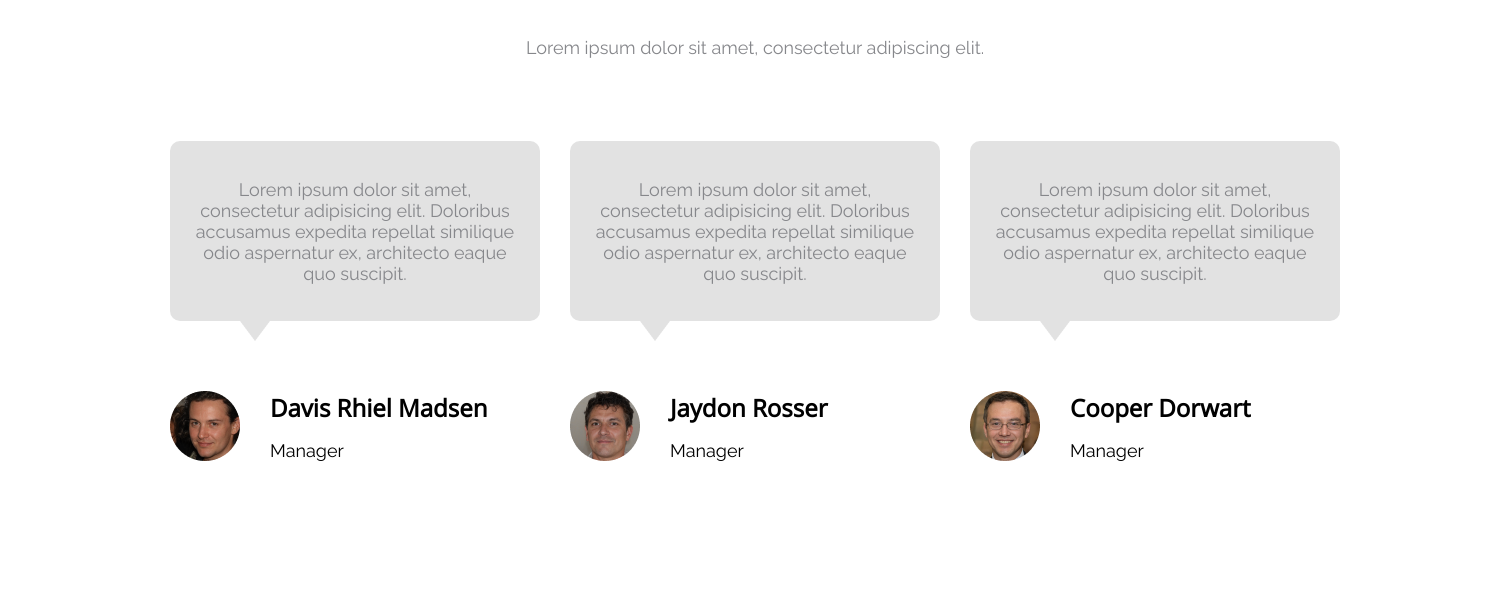
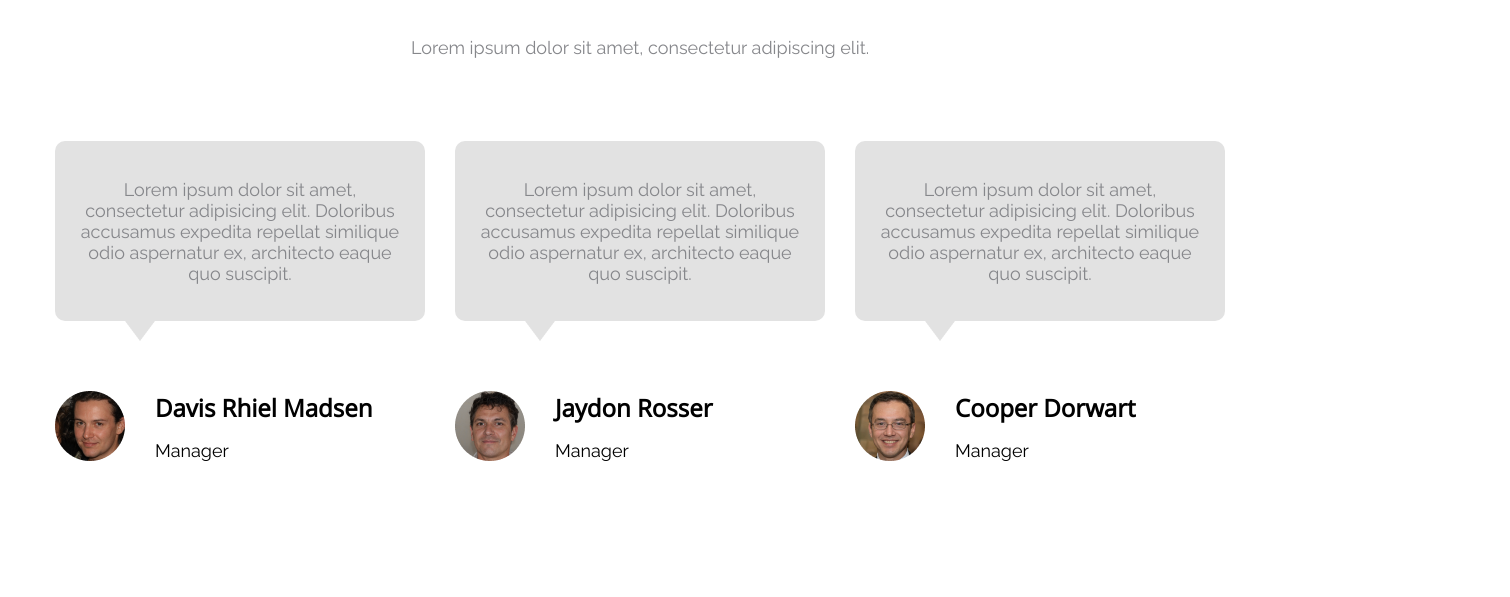
Before and after one commit to VadimGordeev/HW7, a plain HTML site: page index.html in a window 1280 px wide. Shown: the part 203-800 px from the top of the page, 1510 px wide, since content can reach past the window. Drawn offline with Linux system fonts and the light colour scheme.

Commit message:
edit css

```diff
--- a/styles.css
+++ b/styles.css
@@ -15,7 +15,6 @@
     url('./fonts/Open Sans/Open\ Sans.eot') format('eot');
 }
 body {
-    width: 1510px;
     margin: 0 auto;
 }
 .customers {
```
